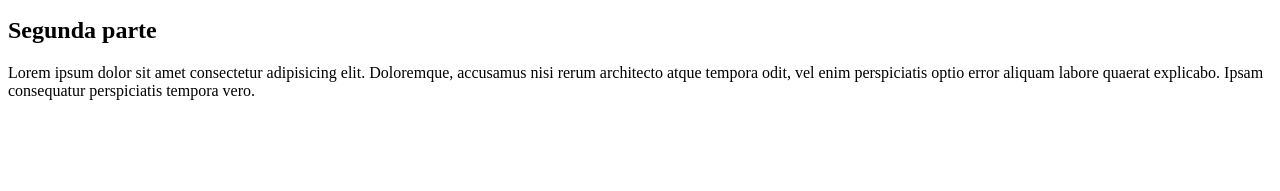
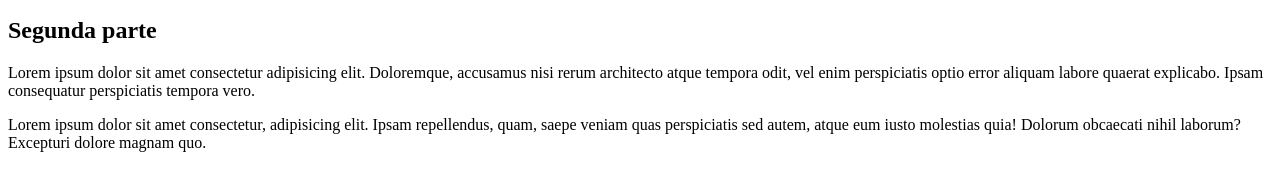
Before and after one commit to armanobarros/sistema-de-cadastro, a plain HTML site: page index.html in a window 1280 px wide. Shown: the part 119-310 px from the top of the page. Drawn offline with Linux system fonts and the light colour scheme.

Commit message:
Segundo teste

```diff
--- a/index.html
+++ b/index.html
@@ -11,6 +11,7 @@
     <p>Lorem ipsum dolor sit amet consectetur, adipisicing elit. Nulla provident repellendus doloremque blanditiis debitis cum nisi excepturi perspiciatis fugiat hic voluptatum nemo numquam asperiores, dicta, molestiae ut error? Incidunt, blanditiis.</p>
     <h2>Segunda parte</h2>
     <p>Lorem ipsum dolor sit amet consectetur adipisicing elit. Doloremque, accusamus nisi rerum architecto atque tempora odit, vel enim perspiciatis optio error aliquam labore quaerat explicabo. Ipsam consequatur perspiciatis tempora vero.</p>
+    <p>Lorem ipsum dolor sit amet consectetur, adipisicing elit. Ipsam repellendus, quam, saepe veniam quas perspiciatis sed autem, atque eum iusto molestias quia! Dolorum obcaecati nihil laborum? Excepturi dolore magnam quo.</p>
     <script src="app.js">
 
     </script>
```
